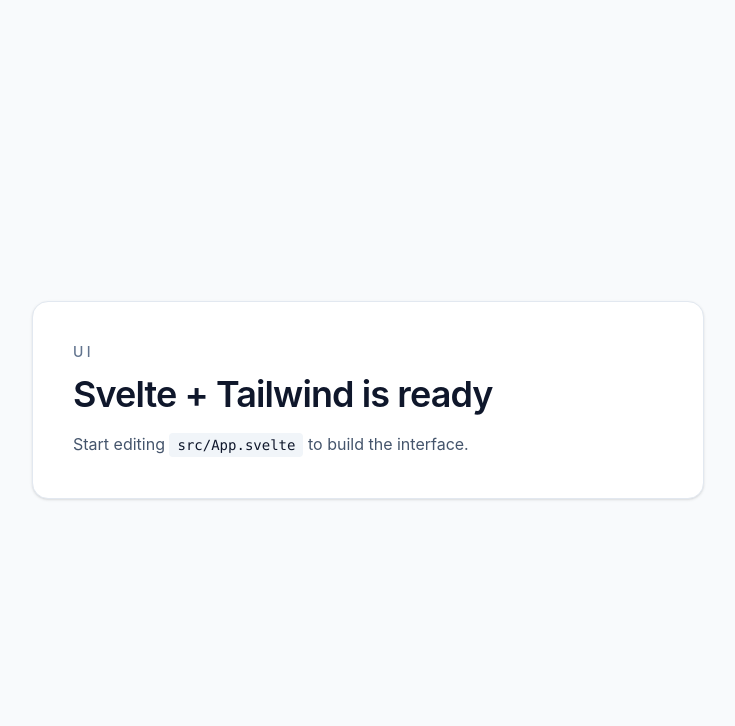
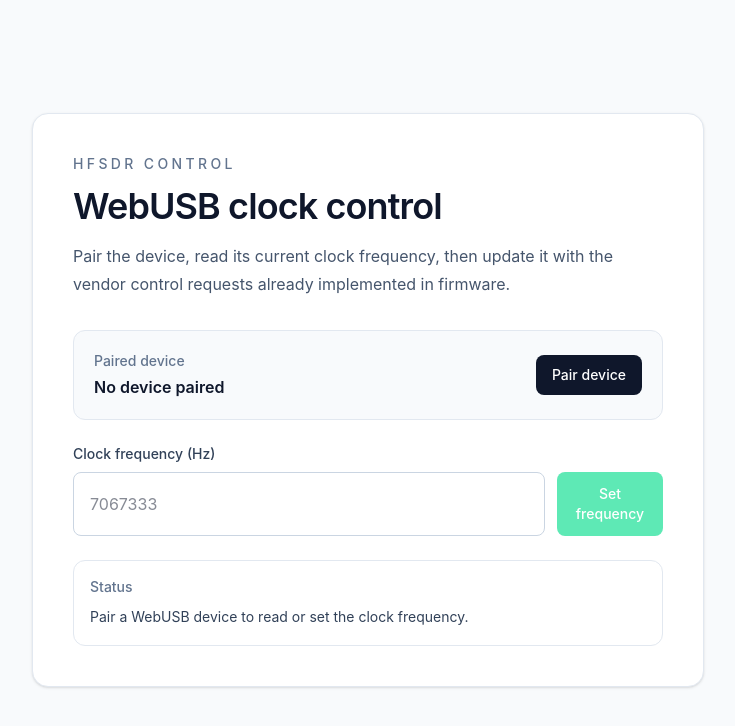
Before and after one commit to rhgndf/hfsdr, a Svelte app in the folder ui/: page / in a window 1280 px wide. Shown: the top 726 px of the page, without its empty margins (272-1007 px from the left). Built offline with nearby package versions, Linux system fonts and the light colour scheme.

Commit message:
add frequency setting button

```diff
--- a/ui/src/App.svelte
+++ b/ui/src/App.svelte
@@ -1,10 +1,136 @@
+<script>
+  import {
+    describeDevice,
+    parseFrequencyInput,
+    readClockFrequency as readDeviceClockFrequency,
+    requestHfsdrDevice,
+    setClockFrequency as writeClockFrequency,
+  } from './lib/webusb.js'
+
+  const READY_STATUS = 1
+
+  let device = null
+  let frequency = ''
+  let deviceLabel = 'No device paired'
+  let statusMessage = 'Pair a WebUSB device to read or set the clock frequency.'
+  let isConnecting = false
+  let isReading = false
+  let isSetting = false
+
+  async function readClockFrequency(selectedDevice = device) {
+    if (!selectedDevice) {
+      throw new Error('No device paired.')
+    }
+
+    isReading = true
+
+    try {
+      const { status, frequencyHz } = await readClockFrequencyFromDevice(selectedDevice)
+
+      frequency = frequencyHz.toString()
+      statusMessage =
+        status === READY_STATUS
+          ? `Current device frequency: ${frequency} Hz`
+          : `Device reported status ${status} while returning ${frequency} Hz`
+    } finally {
+      isReading = false
+    }
+  }
+
+  async function readClockFrequencyFromDevice(selectedDevice) {
+    return readDeviceClockFrequency(selectedDevice)
+  }
+
+  async function pairDevice() {
+    isConnecting = true
+
+    try {
+      const selectedDevice = await requestHfsdrDevice()
+
+      device = selectedDevice
+      deviceLabel = describeDevice(selectedDevice)
+      statusMessage = 'Device paired. Reading current frequency...'
+
+      await readClockFrequency(selectedDevice)
+    } catch (error) {
+      statusMessage = error?.message || 'Failed to pair with the WebUSB device.'
+    } finally {
+      isConnecting = false
+    }
+  }
+
+  async function setClockFrequency() {
+    if (!device) {
+      statusMessage = 'Pair a device before setting the frequency.'
+      return
+    }
+
+    isSetting = true
+
+    try {
+      const parsedFrequency = parseFrequencyInput(frequency)
+      await writeClockFrequency(device, parsedFrequency)
+
+      statusMessage = `Frequency update sent: ${parsedFrequency.toString()} Hz. Refreshing...`
+      await readClockFrequency(device)
+    } catch (error) {
+      statusMessage = error?.message || 'Failed to set the frequency.'
+    } finally {
+      isSetting = false
+    }
+  }
+</script>
+
 <main class="flex min-h-screen items-center justify-center bg-slate-50 px-6 py-16 text-slate-900">
-  <div class="w-full max-w-2xl rounded-2xl border border-slate-200 bg-white p-10 shadow-sm">
-    <p class="text-sm font-medium uppercase tracking-[0.24em] text-slate-500">UI</p>
-    <h1 class="mt-3 text-4xl font-semibold tracking-tight">Svelte + Tailwind is ready</h1>
+  <div class="w-full max-w-2xl rounded-2xl border border-slate-200 bg-white p-8 shadow-sm sm:p-10">
+    <p class="text-sm font-medium uppercase tracking-[0.24em] text-slate-500">HFSDR Control</p>
+    <h1 class="mt-3 text-3xl font-semibold tracking-tight sm:text-4xl">WebUSB clock control</h1>
     <p class="mt-4 text-base leading-7 text-slate-600">
-      Start editing <code class="rounded bg-slate-100 px-2 py-1 text-sm text-slate-900">src/App.svelte</code>
-      to build the interface.
+      Pair the device, read its current clock frequency, then update it with the vendor control requests
+      already implemented in firmware.
     </p>
+
+    <div class="mt-8 rounded-xl border border-slate-200 bg-slate-50 p-5">
+      <div class="flex flex-col gap-4 sm:flex-row sm:items-center sm:justify-between">
+        <div>
+          <p class="text-sm font-medium text-slate-500">Paired device</p>
+          <p class="mt-1 text-base font-semibold text-slate-900">{deviceLabel}</p>
+        </div>
+        <button
+          class="inline-flex items-center justify-center rounded-lg bg-slate-900 px-4 py-2.5 text-sm font-medium text-white transition hover:bg-slate-700 disabled:cursor-not-allowed disabled:bg-slate-400"
+          on:click={pairDevice}
+          disabled={isConnecting || isReading || isSetting}
+        >
+          {isConnecting ? 'Pairing...' : 'Pair device'}
+        </button>
+      </div>
+    </div>
+
+    <div class="mt-6">
+      <label class="block text-sm font-medium text-slate-700" for="frequency">Clock frequency (Hz)</label>
+      <div class="mt-2 flex flex-col gap-3 sm:flex-row">
+        <input
+          id="frequency"
+          class="w-full rounded-lg border border-slate-300 bg-white px-4 py-3 text-base text-slate-900 outline-none transition focus:border-slate-500 focus:ring-2 focus:ring-slate-200"
+          type="text"
+          inputmode="numeric"
+          bind:value={frequency}
+          placeholder="7067333"
+          disabled={!device || isConnecting || isReading || isSetting}
+        />
+        <button
+          class="inline-flex items-center justify-center rounded-lg bg-emerald-600 px-4 py-3 text-sm font-medium text-white transition hover:bg-emerald-500 disabled:cursor-not-allowed disabled:bg-emerald-300"
+          on:click={setClockFrequency}
+          disabled={!device || isConnecting || isReading || isSetting}
+        >
+          {isSetting ? 'Setting...' : 'Set frequency'}
+        </button>
+      </div>
+    </div>
+
+    <div class="mt-6 rounded-xl border border-slate-200 bg-white p-4">
+      <p class="text-sm font-medium text-slate-500">Status</p>
+      <p class="mt-2 text-sm leading-6 text-slate-700">{statusMessage}</p>
+    </div>
   </div>
 </main>
--- /dev/null
+++ b/ui/src/lib/webusb.js
@@ -0,0 +1,122 @@
+const HFSDR_VENDOR_ID = 0xcafe
+const USB_CONFIGURATION = 1
+const VENDOR_REQUEST_SET_CLK_FREQ = 3
+const VENDOR_REQUEST_GET_CLK_FREQ = 4
+const CLK_FREQ_RESPONSE_LENGTH = 9
+
+function ensureWebUsbAvailable() {
+  if (!('usb' in navigator)) {
+    throw new Error('WebUSB is not available in this browser.')
+  }
+}
+
+async function ensureDeviceOpen(device) {
+  if (!device.opened) {
+    await device.open()
+  }
+
+  if (device.configuration?.configurationValue !== USB_CONFIGURATION) {
+    await device.selectConfiguration(USB_CONFIGURATION)
+  }
+}
+
+function uint64ToLittleEndianBytes(value) {
+  const bytes = new Uint8Array(8)
+  let remaining = value
+
+  for (let index = 0; index < bytes.length; index += 1) {
+    bytes[index] = Number(remaining & 0xffn)
+    remaining >>= 8n
+  }
+
+  return bytes
+}
+
+function littleEndianBytesToUint64(bytes) {
+  let value = 0n
+
+  for (let index = 0; index < bytes.length; index += 1) {
+    value |= BigInt(bytes[index]) << BigInt(index * 8)
+  }
+
+  return value
+}
+
+export function parseFrequencyInput(value) {
+  const normalized = value.trim()
+
+  if (!/^\d+$/.test(normalized)) {
+    throw new Error('Frequency must be a whole number in Hz.')
+  }
+
+  return BigInt(normalized)
+}
+
+export function describeDevice(device) {
+  return device.productName || `0x${device.vendorId.toString(16)} device`
+}
+
+export async function requestHfsdrDevice() {
+  ensureWebUsbAvailable()
+
+  const device = await navigator.usb.requestDevice({
+    filters: [{ vendorId: HFSDR_VENDOR_ID }],
+  })
+
+  await ensureDeviceOpen(device)
+
+  return device
+}
+
+export async function readClockFrequency(device) {
+  if (!device) {
+    throw new Error('No device paired.')
+  }
+
+  await ensureDeviceOpen(device)
+
+  const response = await device.controlTransferIn(
+    {
+      requestType: 'vendor',
+      recipient: 'device',
+      request: VENDOR_REQUEST_GET_CLK_FREQ,
+      value: 0,
+      index: 0,
+    },
+    CLK_FREQ_RESPONSE_LENGTH,
+  )
+
+  if (response.status !== 'ok' || !response.data) {
+    throw new Error('Failed to read the clock frequency from the device.')
+  }
+
+  const data = new Uint8Array(response.data.buffer, response.data.byteOffset, response.data.byteLength)
+
+  return {
+    status: data[0],
+    frequencyHz: littleEndianBytesToUint64(data.slice(1, 9)),
+  }
+}
+
+export async function setClockFrequency(device, frequencyHz) {
+  if (!device) {
+    throw new Error('No device paired.')
+  }
+
+  await ensureDeviceOpen(device)
+
+  const response = await device.controlTransferOut(
+    {
+      requestType: 'vendor',
+      recipient: 'device',
+      request: VENDOR_REQUEST_SET_CLK_FREQ,
+      value: 0,
+      index: 0,
+    },
+    uint64ToLittleEndianBytes(frequencyHz),
+  )
+
+  if (response.status !== 'ok') {
+    throw new Error('Device rejected the frequency update.')
+  }
+}
```
